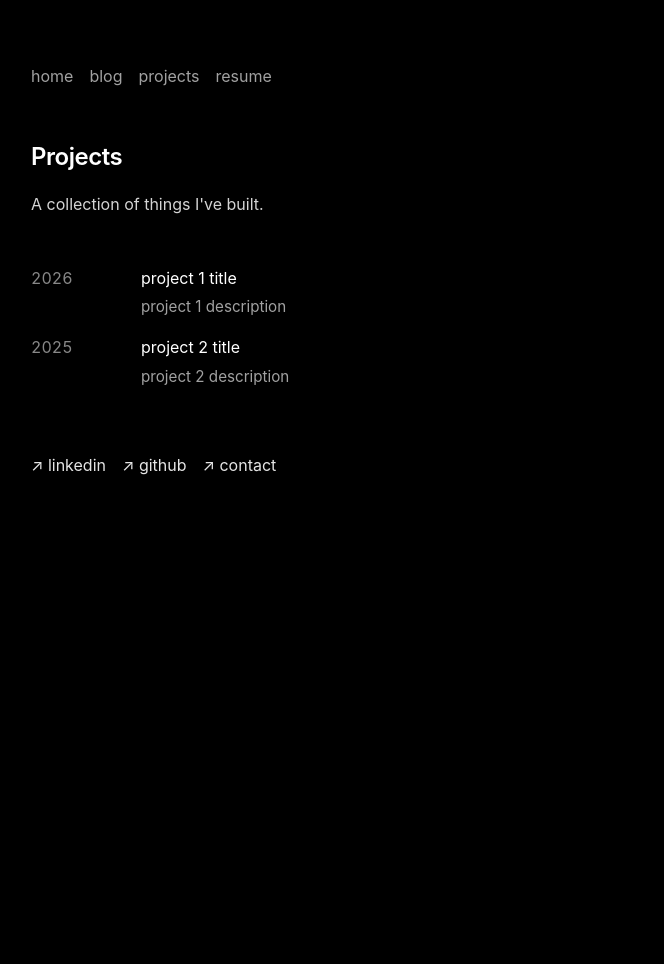
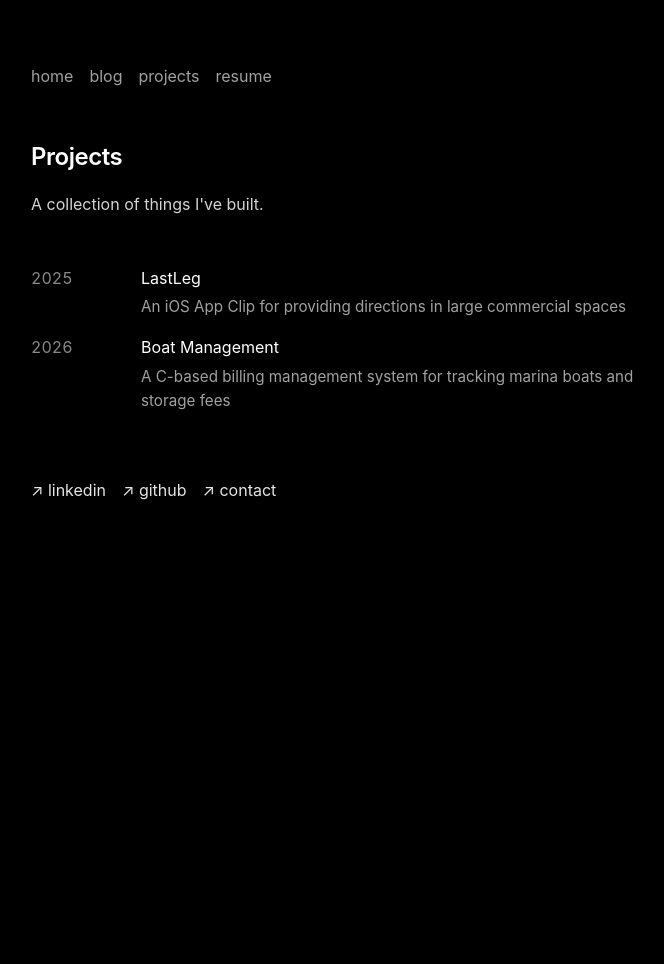
Before and after one commit to souttoa/souttoa.github.io, a Jekyll site: the page built from projects.html, in a window 1280 px wide. Shown: the whole page, without its empty margins (289-953 px from the left). Built offline with Jekyll 4.4.1, drawn with Linux system fonts in a browser that asks for light colours.

Commit message:
Update project entries in projects.yml

```diff
--- a/_data/projects.yml
+++ b/_data/projects.yml
@@ -1,9 +1,9 @@
-- name: project 1 title
-  description: project 1 description
-  link: project 1 link
+- name: LastLeg
+  description: An iOS App Clip for providing directions in large commercial spaces
+  link: https://souttoa.github.io/2026/03/05/last-leg.html
+  year: 2025
+
+- name: Boat Management
+  description: A C-based billing management system for tracking marina boats and storage fees
+  link: https://github.com/UM-CSC322-26S/programming-project-i-souttoa
   year: 2026
-
-- name: project 2 title
-  description: project 2 description
-  link: project 2 link
-  year: 2025
```
